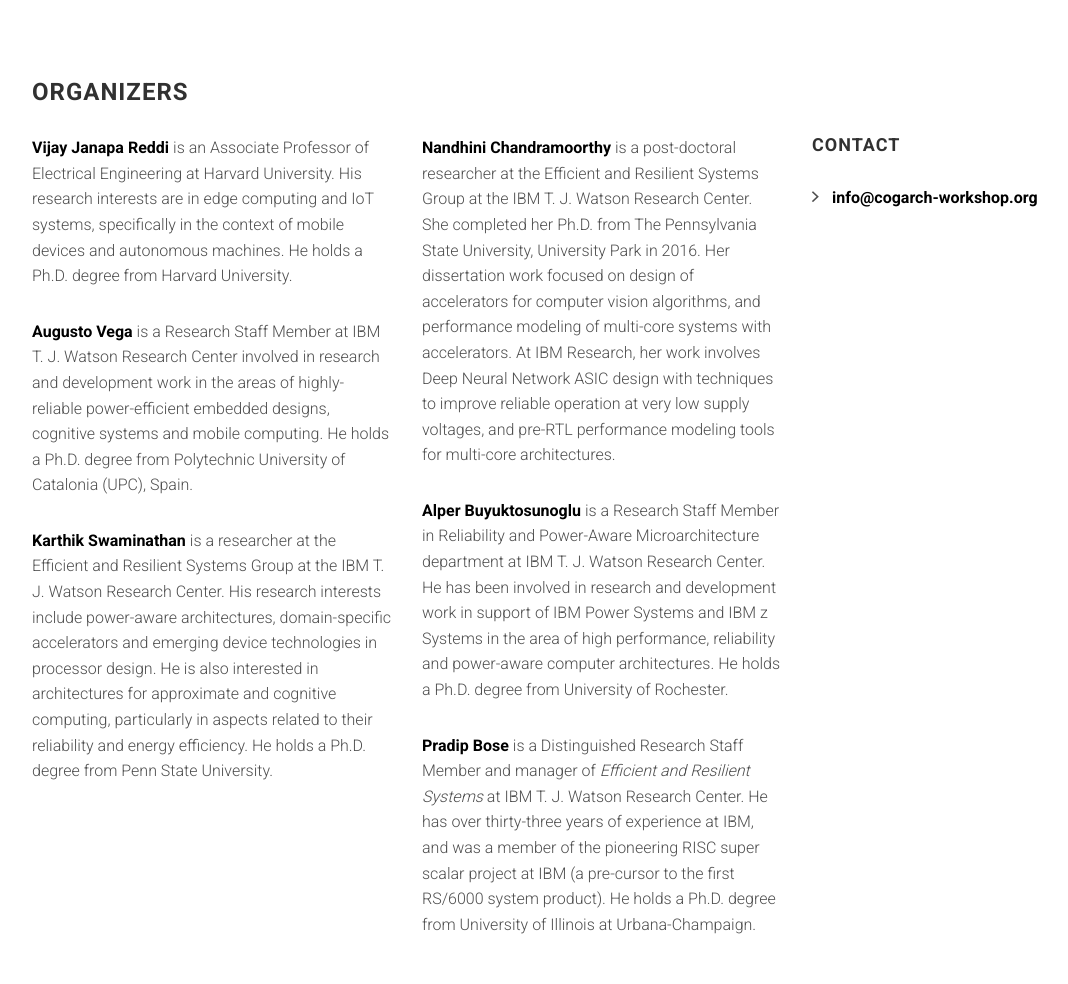
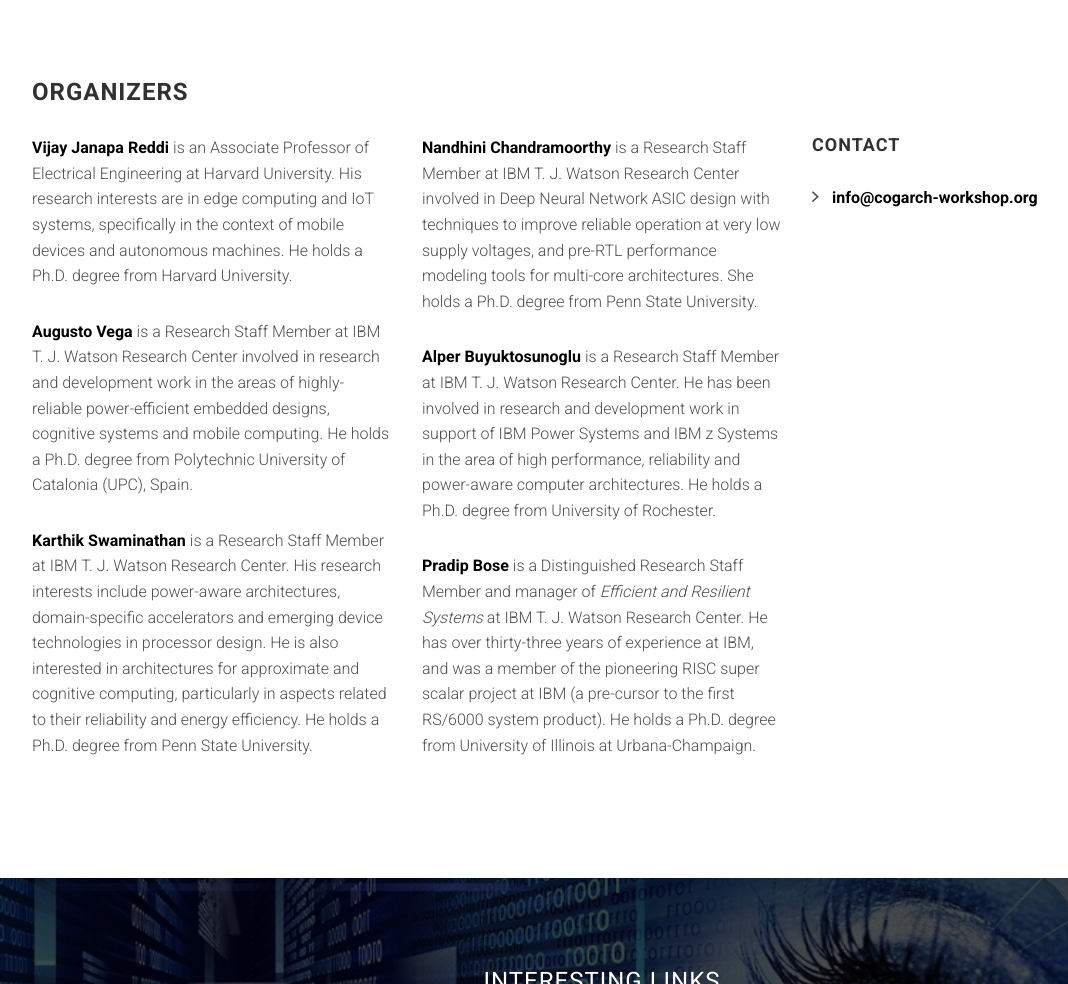
Before and after one commit to augustojv/cogarch-workshop-2020, a website: page index.html in a window 1280 px wide. Shown: the part 3400-4384 px from the top of the page, without its empty margins (38-1106 px from the left). Drawn offline with Linux system fonts and the light colour scheme; files whose address does not match are found by name.

Commit message:
Website updated

```diff
--- a/index.html
+++ b/index.html
@@ -484,28 +484,24 @@
                 </p>
                 <p>
                 <b><a href="http://researcher.watson.ibm.com/researcher/view.php?person=us-kvswamin" rel="nofollow"
-                target="_blank">Karthik Swaminathan</a> </b>is a researcher at the Efficient and Resilient Systems Group at the IBM
-                T. J. Watson Research Center. His research interests include power-aware architectures, domain-specific accelerators and
-                emerging device technologies in processor design. He is also interested in architectures for approximate and cognitive
-                computing, particularly in aspects related to their reliability and energy efficiency. He holds a Ph.D. degree from Penn
-                State University.
+                target="_blank">Karthik Swaminathan</a> </b>is a Research Staff Member at IBM T. J. Watson Research Center. His research
+                interests include power-aware architectures, domain-specific accelerators and emerging device technologies in processor
+                design. He is also interested in architectures for approximate and cognitive computing, particularly in aspects related to
+                their reliability and energy efficiency. He holds a Ph.D. degree from Penn State University.
                 </p>
                 </div>
                 <div class="col-md-4">
                 <p>
                 <b><a href="" rel="nofollow"
-                target="_blank">Nandhini Chandramoorthy</a> </b>is a post-doctoral researcher at the Efficient and Resilient Systems Group at
-                the IBM T. J. Watson Research Center. She completed her Ph.D. from The Pennsylvania State University, University Park in
-                2016. Her dissertation work focused on design of accelerators for computer vision algorithms, and performance modeling of
-                multi-core systems with accelerators. At IBM Research, her work involves Deep Neural Network ASIC design with techniques to
-                improve reliable operation at very low supply voltages, and pre-RTL performance modeling tools for multi-core architectures.
+                target="_blank">Nandhini Chandramoorthy</a> </b>is a Research Staff Member at IBM T. J. Watson Research Center involved in Deep
+                Neural Network ASIC design with techniques to improve reliable operation at very low supply voltages, and pre-RTL performance
+                modeling tools for multi-core architectures. She holds a Ph.D. degree from Penn State University.
                 </p>
                 <p>
                 <b><a href="http://researcher.watson.ibm.com/researcher/view.php?person=us-alperb" rel="nofollow" target="_blank">Alper
-                Buyuktosunoglu</a> </b> is a Research Staff Member in Reliability and Power-Aware Microarchitecture department at IBM T.
-                J. Watson Research Center. He has been involved in research and development work in support of IBM Power Systems and IBM
-                z Systems in the area of high performance, reliability and power-aware computer architectures. He holds a Ph.D. degree from
-                University of Rochester.
+                Buyuktosunoglu</a> </b>is a Research Staff Member at IBM T. J. Watson Research Center. He has been involved in research and
+                development work in support of IBM Power Systems and IBM z Systems in the area of high performance, reliability and power-aware
+                computer architectures. He holds a Ph.D. degree from University of Rochester.
                 </p>
                 <p>
                 <b><a href="http://researcher.watson.ibm.com/researcher/view.php?person=us-pbose" rel="nofollow" target="_blank">Pradip
```
